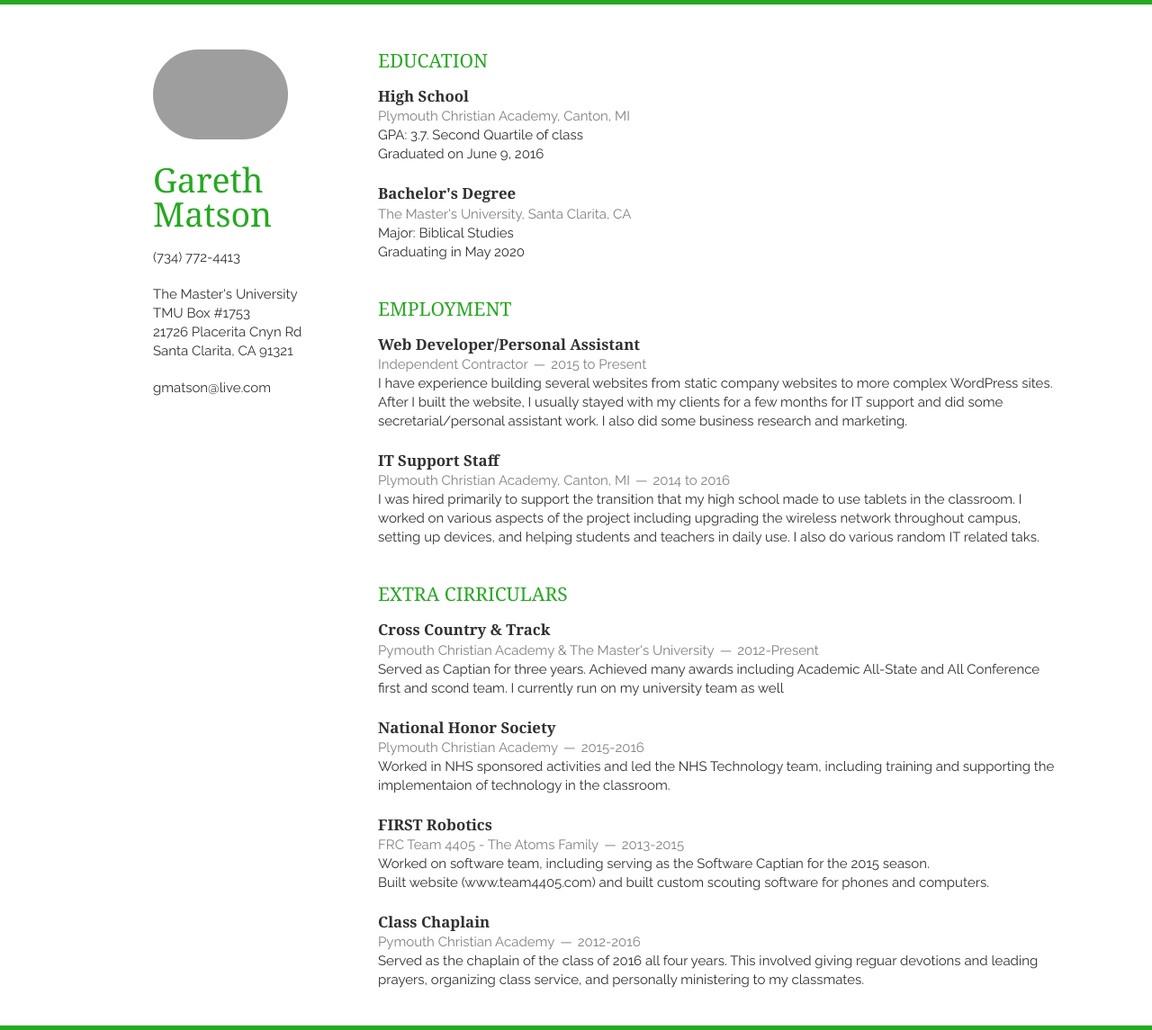
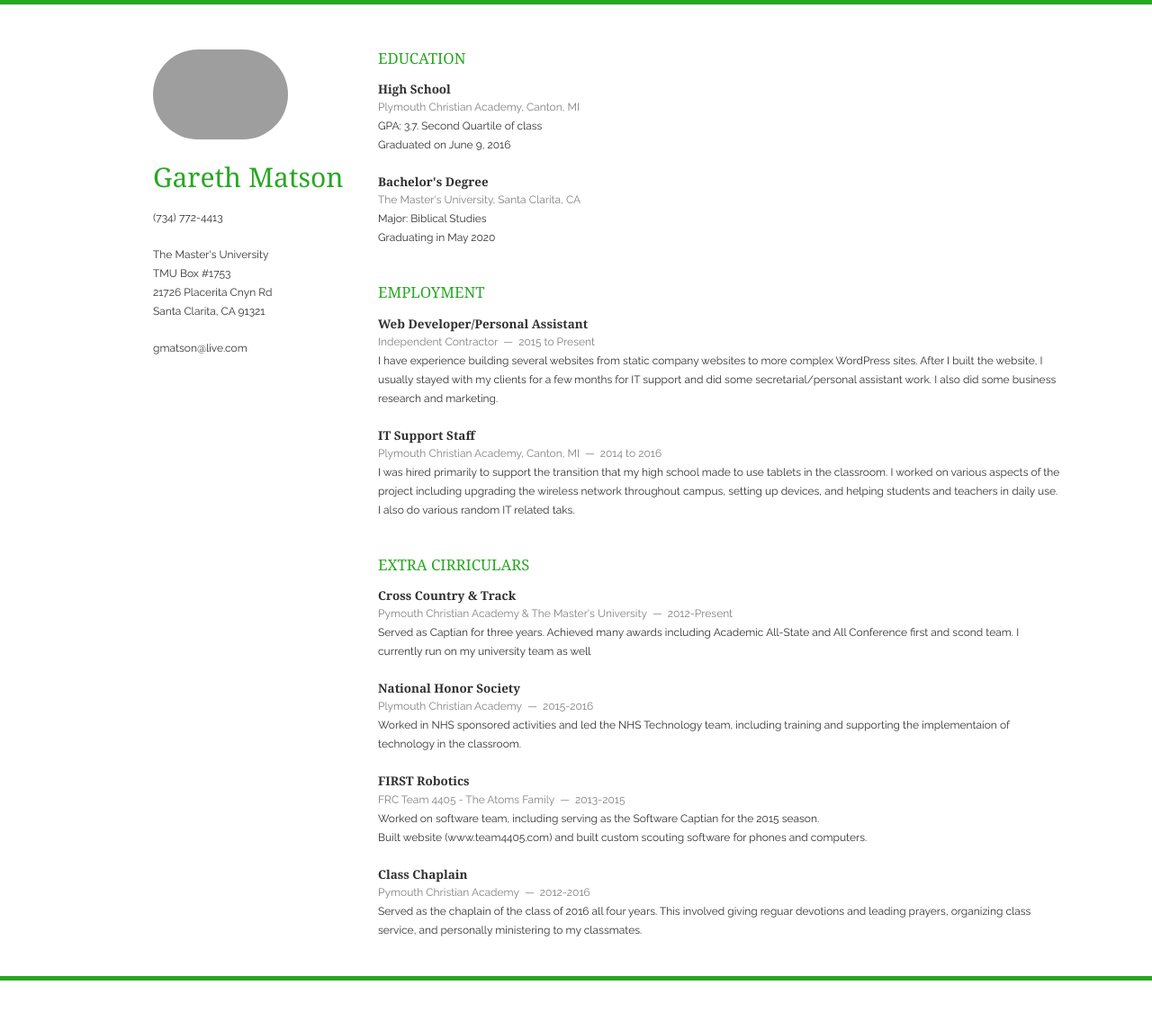
Before and after one commit to gerdums/gerdums.github.io, a Jekyll site: the page built from resume/index.html, in a window 1280 px wide. Shown: the whole page at 90% size. Built offline with Jekyll 4.4.1, drawn with Linux system fonts in a browser that asks for light colours; nearby versions of some CDN libraries; after the commit the page ends 1090 px from its top, so only the background shows below that.

Commit message:
Update layout.html

```diff
--- a/_layouts/layout.html
+++ b/_layouts/layout.html
@@ -12,7 +12,11 @@
   <link rel="stylesheet" href="{{ site.url }}/static/css/skeleton.css">
   <link rel="stylesheet" href="{{ site.url }}/static/css/layout.css">
     <link rel="stylesheet" href="//maxcdn.bootstrapcdn.com/font-awesome/4.4.0/css/font-awesome.min.css">
-
+	<style type="text/css">
+		body {
+			font-size: 12px;
+		}
+	</style>
 	<style type="text/css" media="print">
 		@page
 		{
```
